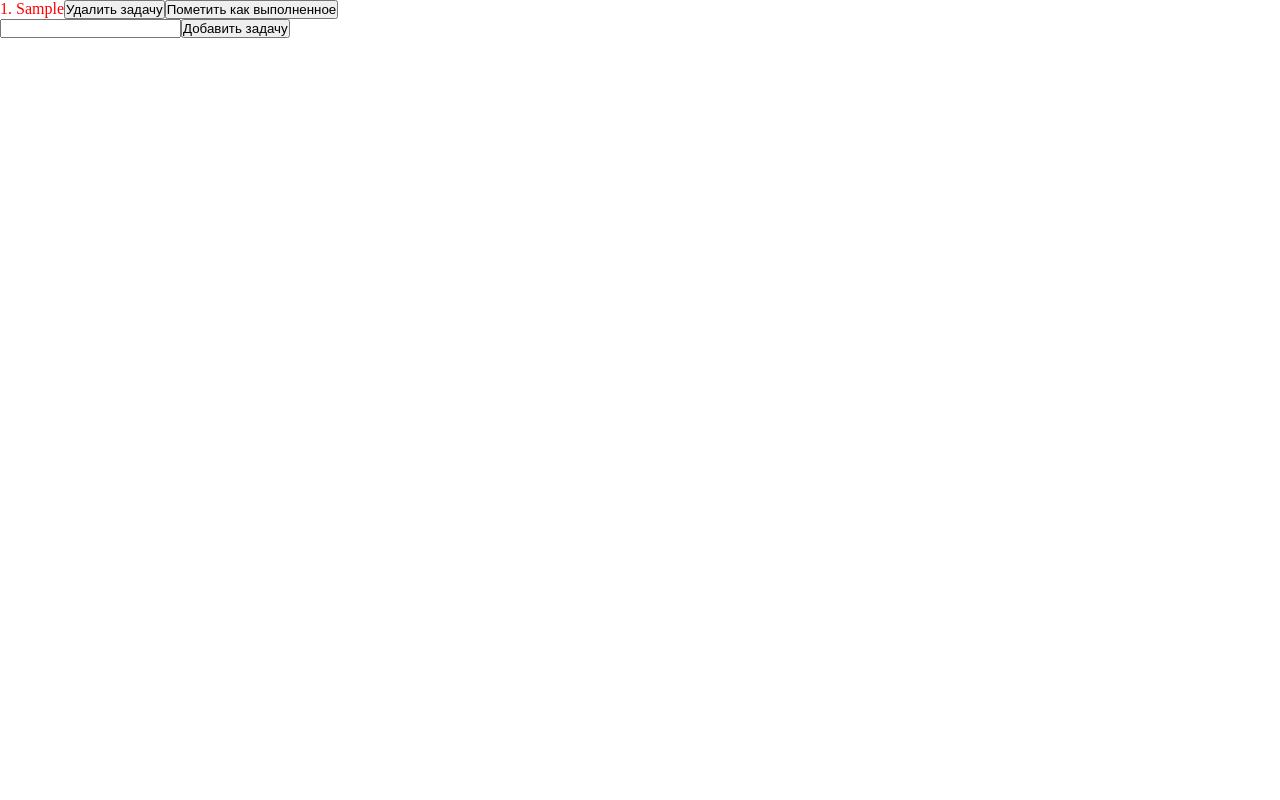
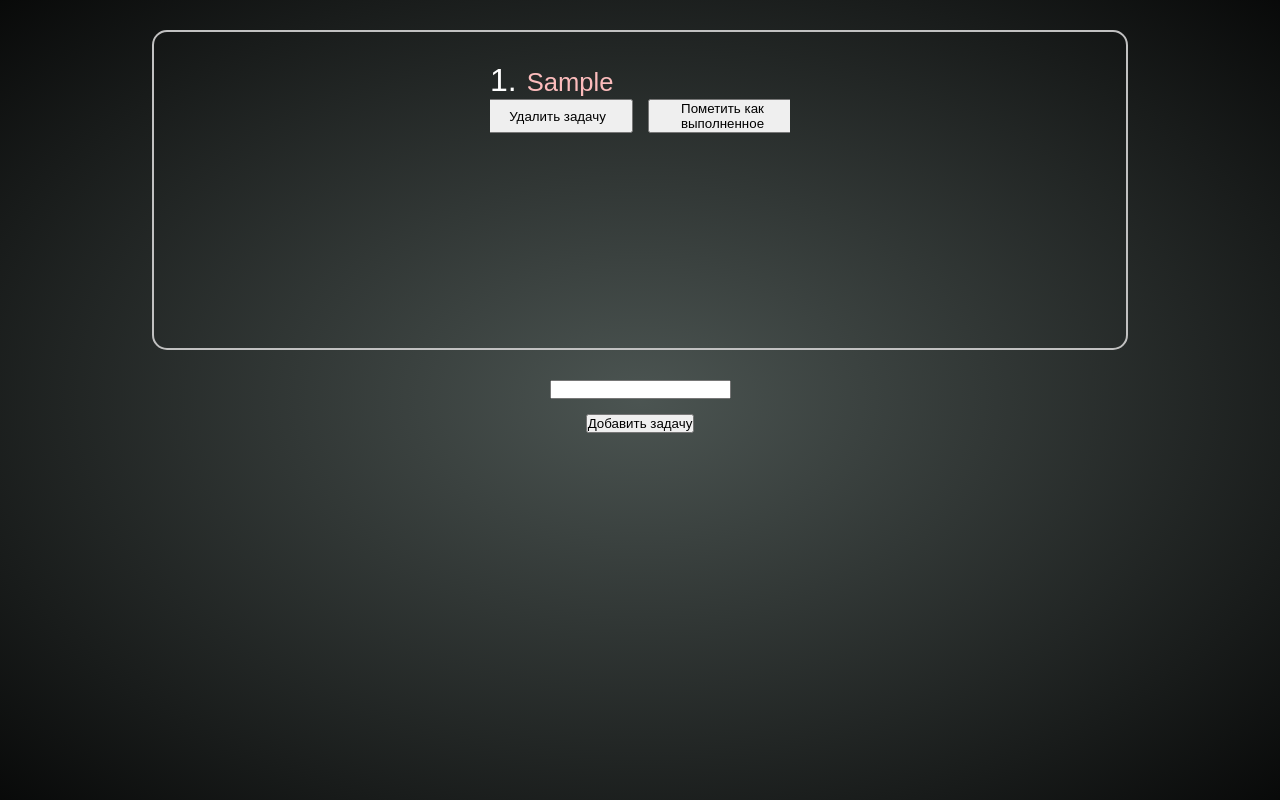
Before and after one commit to zcxcode/TaskHelper, a React (Create React App) app: page / in a window 1280 px wide. Both pictures are taken after typing "Sample" into the empty fields and a click on the button "Добавить задачу". Built offline with nearby package versions, Linux system fonts and the light colour scheme; the HTML template or start-up script is replaced by a standard one.

Commit message:
some styles and ref

```diff
--- a/src/App.scss
+++ b/src/App.scss
@@ -6,10 +6,20 @@
   box-sizing: border-box;
 }
 
-html, body {
-  height: 100vh;
+.App {
+  min-height: 100vh;
+  padding: 30px;
+  background: radial-gradient(
+    79.74% 79.74% at 50% 50%,
+    rgba(216, 242, 234, 0.35) 0%,
+    rgba(0, 0, 0, 0.4) 100%
+  );
+  background-color: #000;
 }
 
-body {
-
+.wrapper {
+  max-width: 1400px;
+  min-height: 100%;
+  margin: 0 auto;
+  overflow: hidden;
 }
--- a/src/App.tsx
+++ b/src/App.tsx
@@ -1,6 +1,6 @@
 import { createContext, useState } from "react";
 import "./App.scss";
-import Button from "./components/Button";
+import Form from "./components/Form";
 import List from "./components/List";
 
 export interface TaskItem {
@@ -19,8 +19,10 @@ function App() {
   return (
     <div className="App">
       <StateContext.Provider value={{ getTodos, setTodos }}>
-        <List list={getTodos} />
-        <Button setList={setTodos} />
+        <div className="wrapper">
+          <List list={getTodos} />
+          <Form setList={setTodos} />
+        </div>
       </StateContext.Provider>
     </div>
   );
--- a/src/components/Button/index.ts
+++ /dev/null
@@ -1,3 +0,0 @@
-import Button from "./Button";
-
-export default Button;
--- /dev/null
+++ b/src/components/Form/Form.style.scss
@@ -0,0 +1,14 @@
+.form {
+  display: flex;
+  flex-direction: column;
+  justify-content: center;
+  align-items: center;
+  padding-top: 30px;
+  padding-bottom: 30px;
+
+  &__input {
+    margin-bottom: 15px;
+  }
+
+  &__button {}
+}
--- a/src/components/Button/Button.tsx
+++ b/src/components/Form/Form.tsx
@@ -1,24 +1,30 @@
 import React, { useState } from "react";
+import "./Form.style.scss";
 
 interface ButtonProps {
   setList: Function;
 }
 
-const Button = ({ setList }: ButtonProps) => {
+const Form = ({ setList }: ButtonProps) => {
   // State для инпута
   const [input, setInput] = useState("");
   // Текст для кнопки ввода
   const buttonText: string = "Добавить задачу";
+  // Текст сообщения об ошибке
+  const errormsg: string = "Введите текст задачи";
 
   // Обработчик события инпута. Добавление в стейт
   const changeInput = (e: React.ChangeEvent<HTMLInputElement>): void => {
     setInput(e.target.value);
   };
 
-  // Обработчик события клика. Передача в setListи очистка инпута
-  const clickButton = (
+  // Добавление задачи и очистка инпута.
+  const addTask = (
     e: React.MouseEvent<HTMLButtonElement, MouseEvent>
   ): void => {
+    if (!input) {
+      alert(errormsg);
+    } else {
       const newTask = {
         text: input,
         done: false,
@@ -26,16 +32,17 @@ const Button = ({ setList }: ButtonProps) => {
       };
       setList((prev: string[]) => [...prev, newTask]);
       setInput("");
+    }
   };
 
   return (
     <form className="form" onSubmit={(e) => e.preventDefault()}>
-      <input className="input" onChange={changeInput} value={input} />
-      <button className="button" onClick={clickButton}>
+      <input className="form__input" onChange={changeInput} value={input} />
+      <button className="form__button" onClick={addTask}>
         {buttonText}
       </button>
     </form>
   );
 };
 
-export default Button;
+export default Form;
--- /dev/null
+++ b/src/components/Form/index.ts
@@ -0,0 +1,3 @@
+import Button from "./Form";
+
+export default Button;
--- /dev/null
+++ b/src/components/List/List.style.scss
@@ -0,0 +1,16 @@
+.list {
+  display: flex;
+  flex-direction: column;
+  align-items: center;
+  width: 80%;
+  min-height: 40vh;
+  margin: 0 auto;
+  padding-top: 30px;
+  padding-bottom: 30px;
+  border: 2px solid #c1c1c1;
+  border-radius: 15px;
+
+  &__empty {
+    color: #fff;
+  }
+}
--- a/src/components/List/List.tsx
+++ b/src/components/List/List.tsx
@@ -1,6 +1,6 @@
-import React, { useContext } from "react";
 import Task from "../Task";
 import { TaskItem } from "../../App";
+import "./List.style.scss";
 
 interface ListProps {
   list: TaskItem[];
@@ -9,12 +9,13 @@ interface ListProps {
 const List = ({ list }: ListProps) => {
   let count = 1;
 
+  const arr = list.map((i) => {
+    return <Task key={i.id} counter={count++} task={i} />;
+  })
 
   return (
     <ul className="list">
-      {list.map((i) => {
-        return <Task key={i.id} counter={count++} task={i} />;
-      })}
+      {arr.length < 1 ? <span className="list__empty">Заданий нет!</span> : arr}
     </ul>
   );
 };
--- a/src/components/Task/Task.style.scss
+++ b/src/components/Task/Task.style.scss
@@ -1,9 +1,63 @@
+$task-size: 2vw;
+$number-size: 2.5vw;
+
 .task {
-  &--done {
-    color: green;
+  display: flex;
+  flex-direction: column;
+  overflow: hidden;
+  list-style: none;
+  font-family: sans-serif;
+  animation: task-add 1s ease forwards;
+
+  &:not(:last-child) {
+    margin-bottom: 10px;
   }
 
-  &--active {
-    color: red;
+  &__text {
+    font-size: $task-size;
+  }
+
+  &__number {
+    margin-right: 10px;
+    font-size: $number-size;
+    color: white;
+  }
+
+  &__done,
+  &__active {
+    transition: all 1s ease;
+  }
+
+  &__done {
+    text-decoration: line-through;
+    color: #d8f2ea;
+  }
+
+  &__active {
+    color: #fcbcbc;
+  }
+
+  &__buttons {
+    display: flex;
+    justify-content: center;
+  }
+
+  &__delete-button {
+    min-width: 150px;
+    margin-right: 15px;
+  }
+
+  &__change-status {
+    min-width: 150px;
   }
 }
+
+@keyframes task-add {
+  0% {
+    width: 0;
+  }
+
+  100% {
+    width: 300px;
+  }
+}
--- a/src/components/Task/Task.tsx
+++ b/src/components/Task/Task.tsx
@@ -1,6 +1,5 @@
 import { useContext } from "react";
-import { StateContext } from "../../App";
-import { TaskItem } from "../../App";
+import { StateContext, TaskItem } from "../../App";
 import "./Task.style.scss";
 
 interface TextProps {
@@ -10,11 +9,10 @@ interface TextProps {
 
 const Task = ({ counter, task }: TextProps) => {
   const deleteButtonText = "Удалить задачу";
-  const state = useContext(StateContext);
-  const { getTodos, setTodos } = state;
+  const { getTodos, setTodos } = useContext(StateContext);
 
   const removeTask = (id: number) => {
-    setTodos(() => getTodos.filter((item: TaskItem) => item.id != id));
+    setTodos(() => getTodos.filter((item: TaskItem) => item.id !== id));
   };
 
   const changeTaskStatus = (id: number) => {
@@ -29,10 +27,14 @@ const Task = ({ counter, task }: TextProps) => {
   };
 
   return (
-    <li className={task.done === false ? "task--active" : "task--done"}>
-      <span>
-        {counter}. {task.text}
+    <li className="task">
+      <div className="task__text">
+        <span className="task__number">{counter}.</span>
+        <span className={task.done === false ? "task__active" : "task__done"}>
+          {task.text}
         </span>
+      </div>
+      <div className="task__buttons">
         <button
           className="task__delete-button"
           onClick={() => {
@@ -49,6 +51,7 @@ const Task = ({ counter, task }: TextProps) => {
         >
           Пометить как {task.done === false ? "выполненное" : "невыполненное"}
         </button>
+      </div>
     </li>
   );
 };
```
Lines whose indentation alone changed are shown as unchanged.
